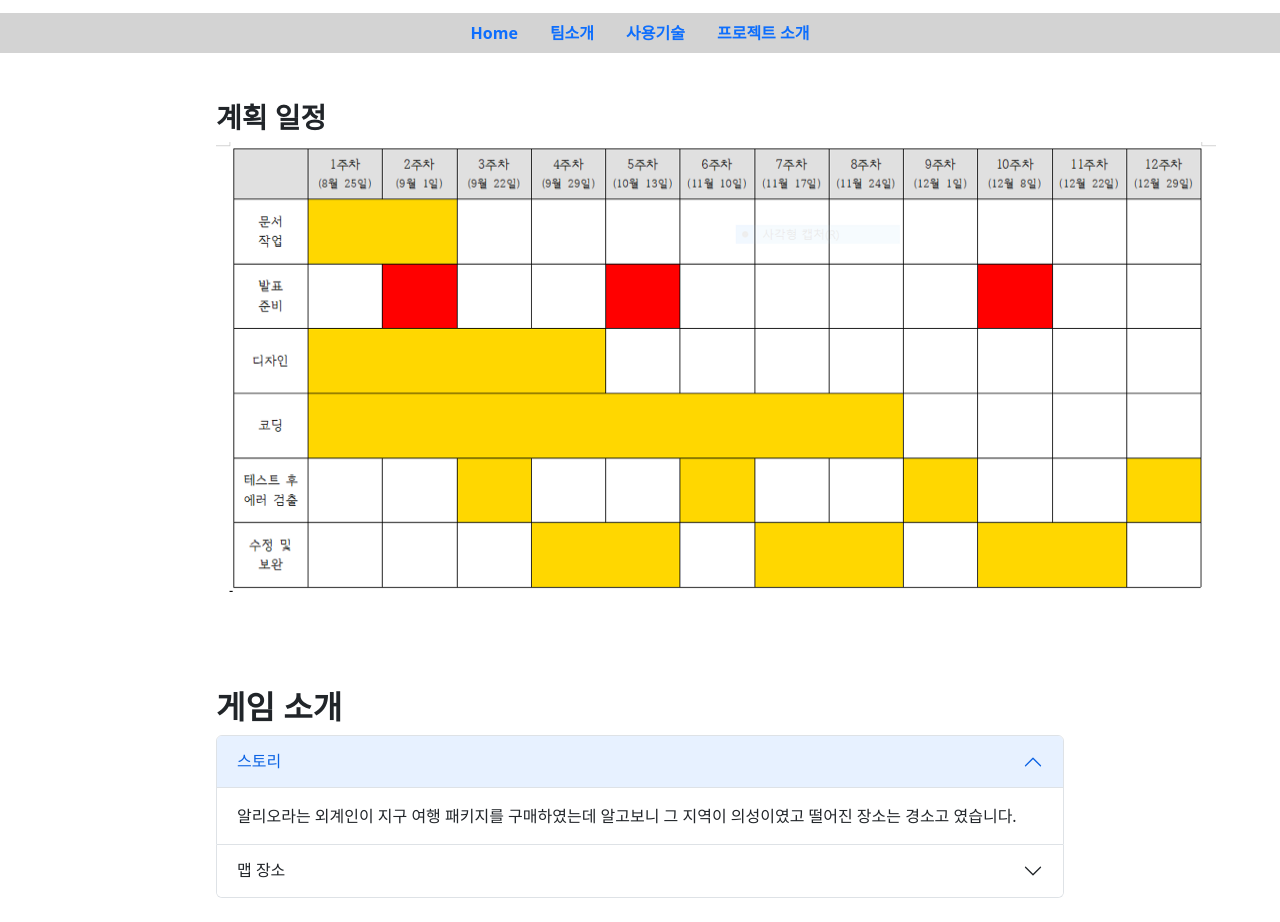
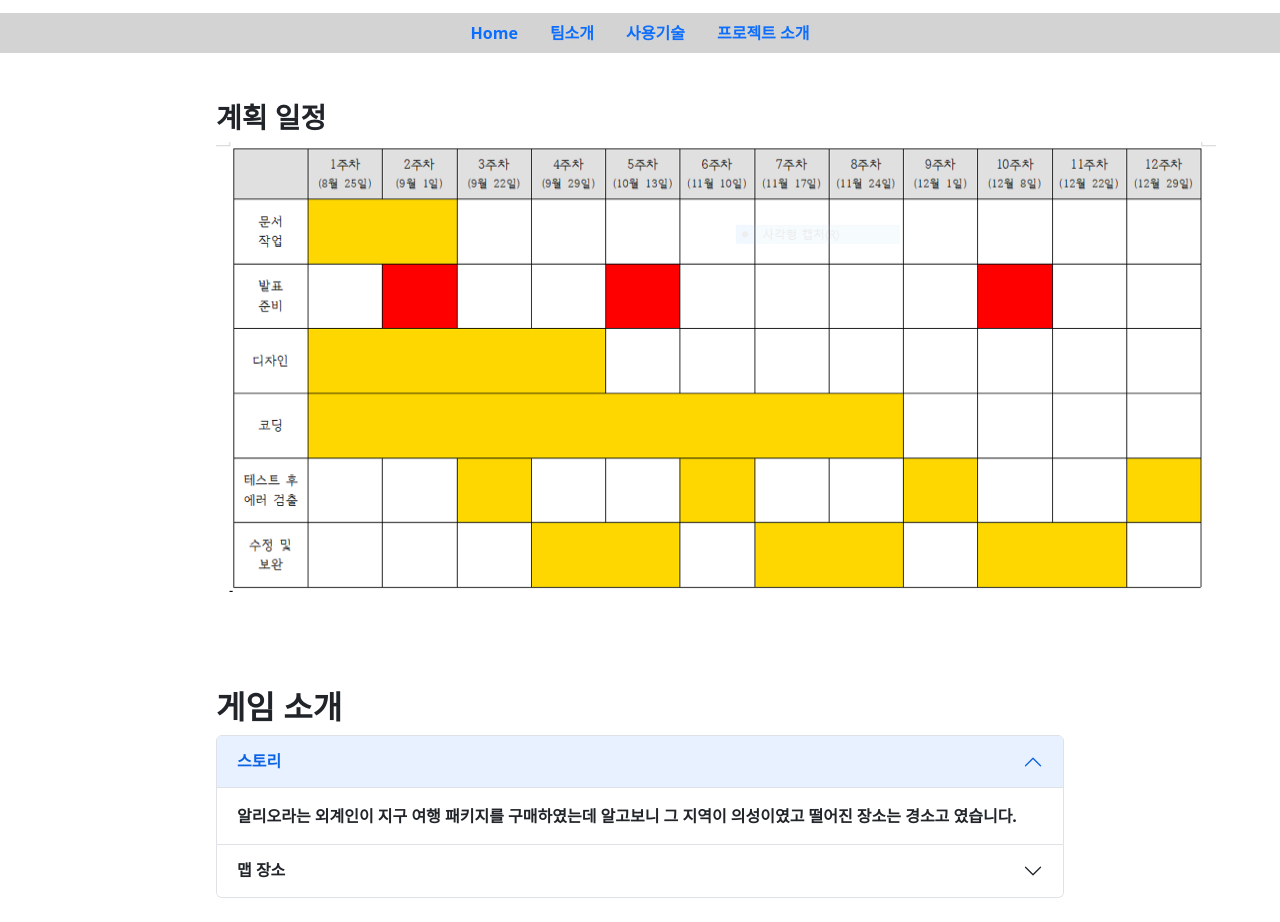
Before and after one commit to Youngbin2208/uiseong_web_game, a plain HTML site: page pd.html in a window 1280 px wide. Shown: the part 105-1027 px from the top of the page. Drawn offline with nearby package versions, Linux system fonts and the light colour scheme.

Commit message:
Update style.css

```diff
--- a/css/style.css
+++ b/css/style.css
@@ -42,3 +42,9 @@ h5{
 .tool{
     font-weight: 700;
 }
+.accordion-body{
+    font-weight: 700;
+}
+.accordion-button{
+    font-weight: 700;
+}
```
